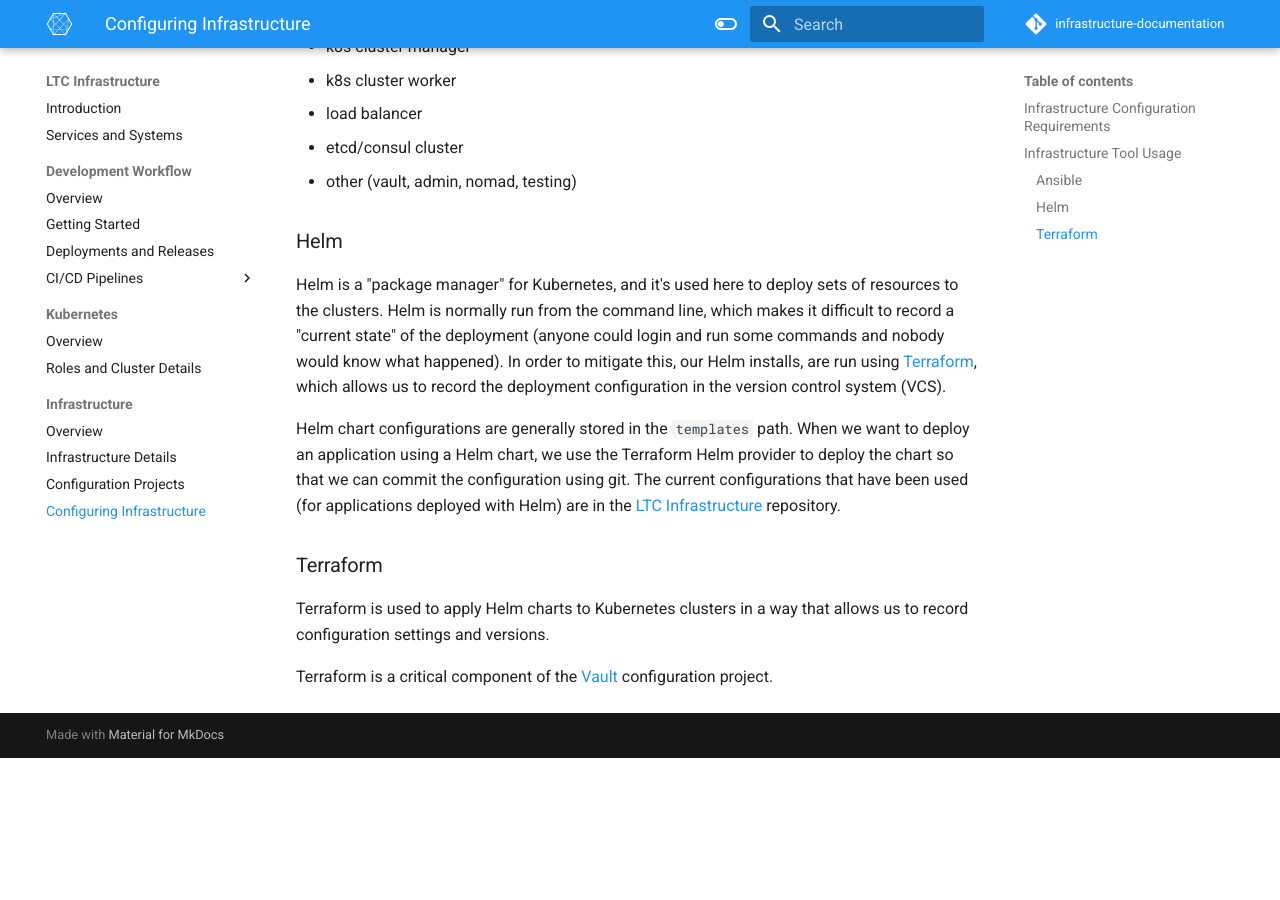
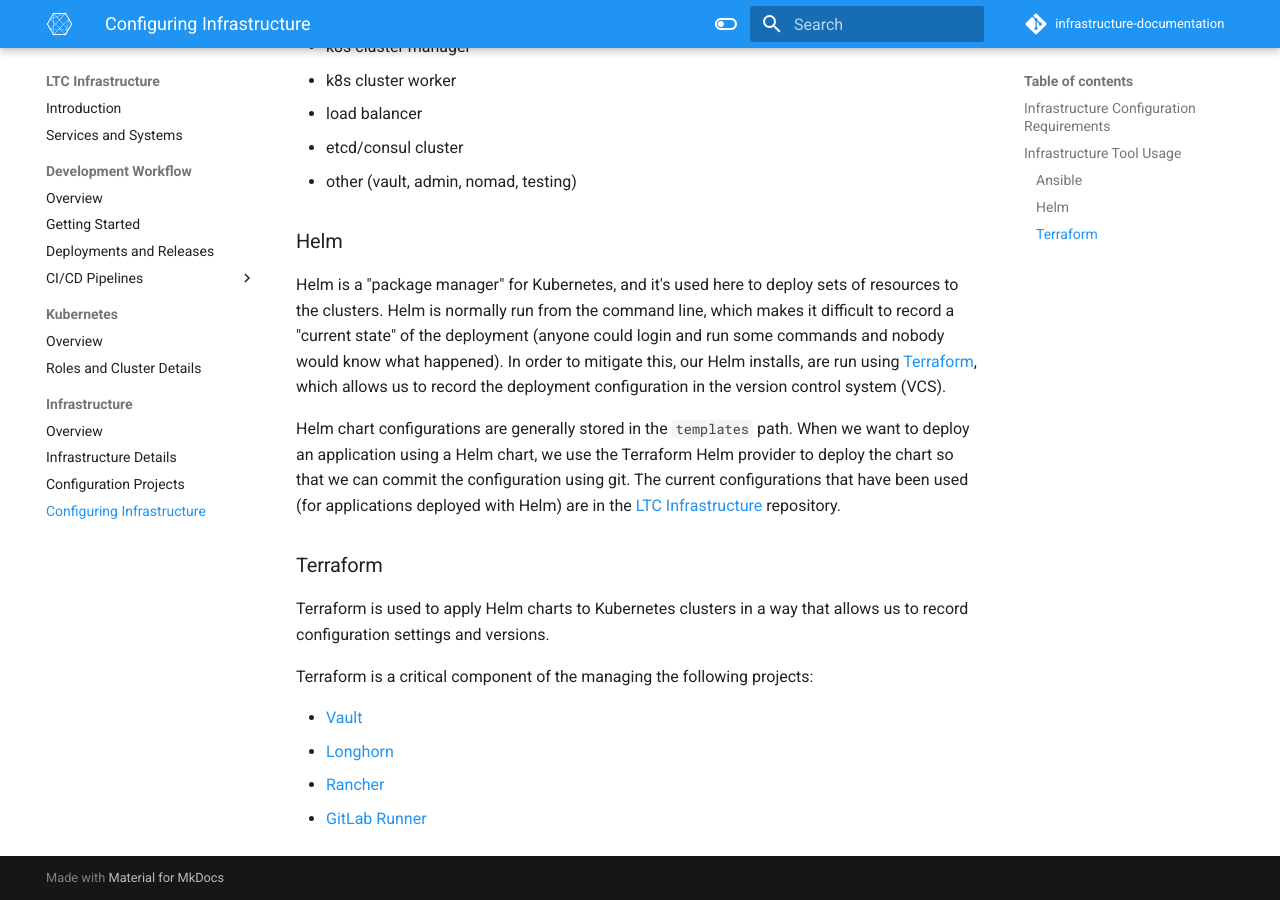
Before and after one commit to bcit-ltc/infrastructure-documentation, an MkDocs documentation site: the page built from docs/infrastructure/infrastructure-dev.md, in a window 1280 px wide and 900 px high, scrolled down 1320 px. Built offline with MkDocs 1.6.1 and Material for MkDocs 9.7.7, drawn with Linux system fonts in a browser that asks for light colours; before the commit the page ends 2078 px from its top, so only the background shows below that.

Commit message:
fix: adds info to Terraform section

```diff
--- a/docs/infrastructure/infrastructure-dev.md
+++ b/docs/infrastructure/infrastructure-dev.md
@@ -56,4 +56,9 @@
 
 Terraform is used to apply Helm charts to Kubernetes clusters in a way that allows us to record configuration settings and versions.
 
-Terraform is a critical component of the [Vault](https://issues.ltc.bcit.ca/ltc-infrastructure/vault-configuration) configuration project.
+Terraform is a critical component of the managing the following projects:
+
+- [Vault](https://issues.ltc.bcit.ca/ltc-infrastructure/vault-configuration)
+- [Longhorn](https://issues.ltc.bcit.ca/ltc-infrastructure/longhorn)
+- [Rancher](https://issues.ltc.bcit.ca/ltc-infrastructure/rancher)
+- [GitLab Runner](https://issues.ltc.bcit.ca/ltc-infrastructure/gitlab-runner)
```
